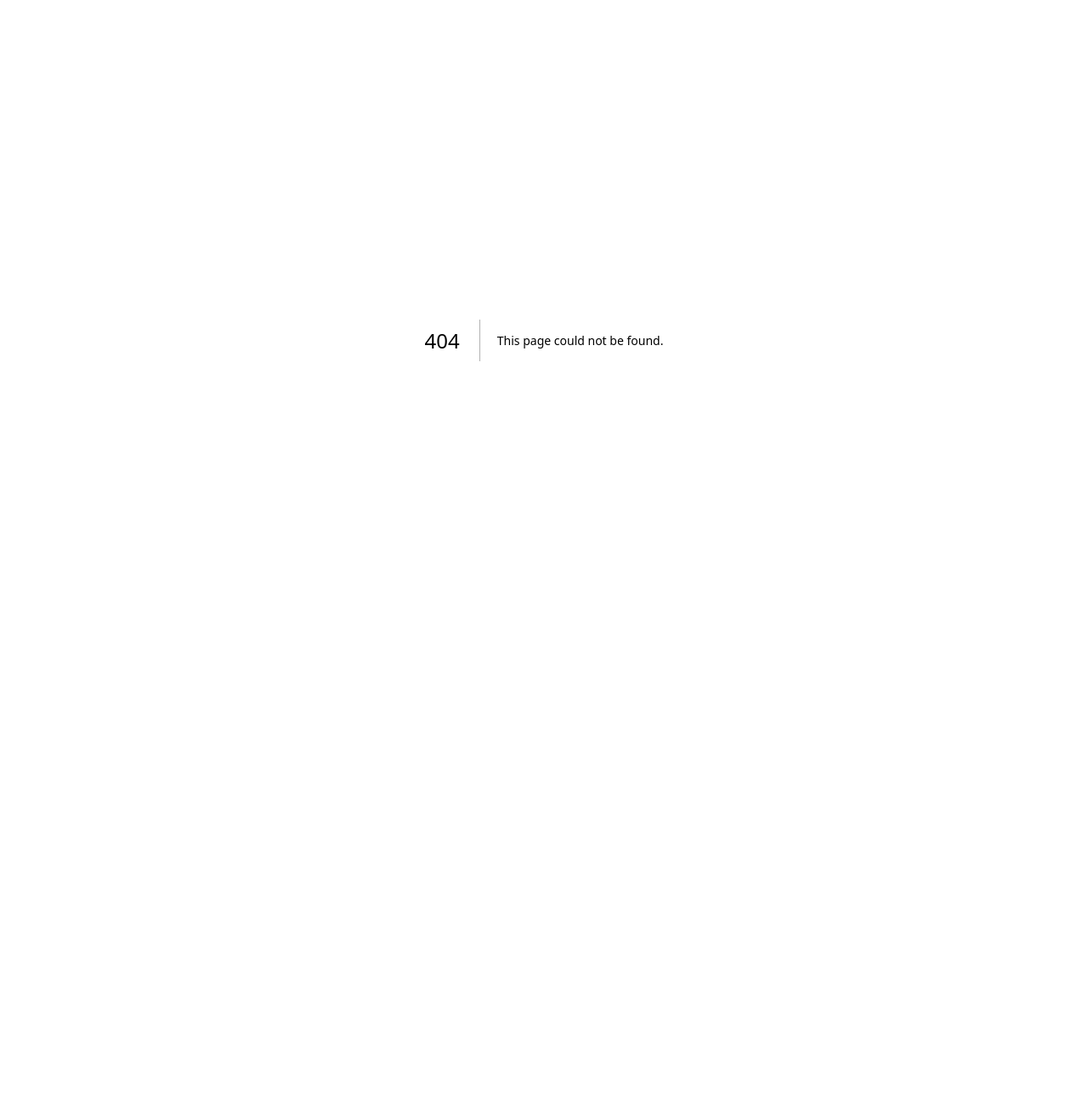
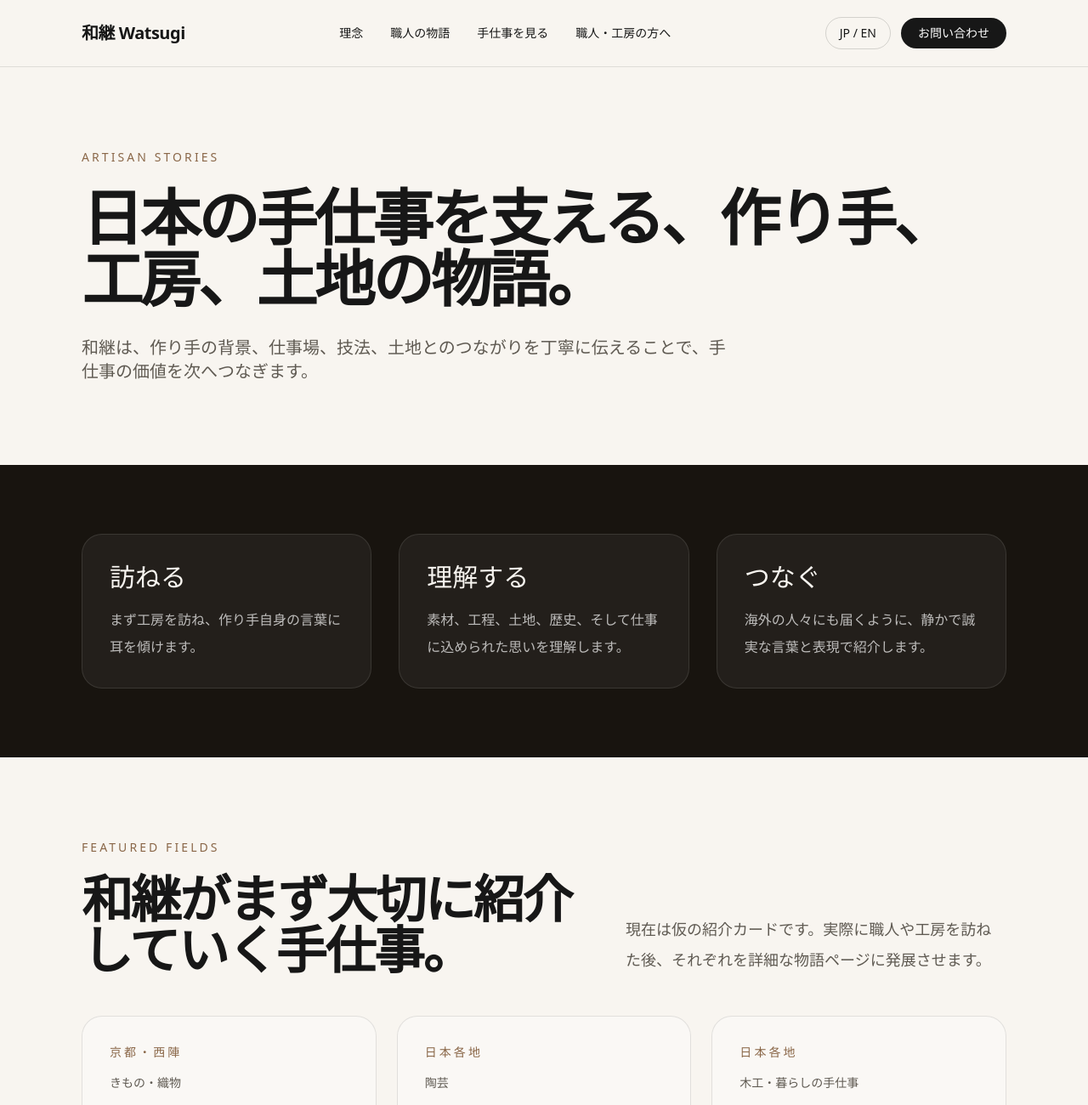
Before and after one commit to Watsugi/watsugi-website, a Next.js app: page /jp/artisans in a window 1280 px wide. Before the commit this address had no page. Shown: the top 1300 px of the page at 85% size. Before the commit the page ends 800 px from the top, so only its background shows below. Built offline with nearby package versions, Linux system fonts and the light colour scheme.

Commit message:
Add Japanese artisan page

```diff
--- /dev/null
+++ b/app/jp/artisans/page.tsx
@@ -0,0 +1,139 @@
+export default function JapaneseArtisansPage() {
+  return (
+    <main className="min-h-screen bg-[#F8F5F0] text-[#171717]">
+      <header className="sticky top-0 z-50 flex items-center justify-between border-b border-black/10 bg-[#F8F5F0]/90 px-8 py-5 backdrop-blur md:px-16 lg:px-24">
+        <a href="/jp" className="text-xl font-semibold tracking-tight">和継 Watsugi</a>
+        <nav className="hidden items-center gap-8 text-sm md:flex">
+          <a href="/jp#philosophy">理念</a>
+          <a href="/jp/artisans">職人の物語</a>
+          <a href="/jp#discover">手仕事を見る</a>
+          <a href="/jp#for-artisans">職人・工房の方へ</a>
+        </nav>
+        <div className="flex items-center gap-3">
+          <a className="rounded-full border border-black/15 px-4 py-2 text-sm" href="/artisans">JP / EN</a>
+          <a className="rounded-full bg-[#171717] px-5 py-2 text-sm text-white" href="mailto:hello@watsugi.co.jp">お問い合わせ</a>
+        </div>
+      </header>
+
+      <section className="px-8 py-24 md:px-16 lg:px-24">
+        <div className="mx-auto max-w-7xl">
+          <p className="mb-6 text-sm tracking-[0.22em] text-[#8A6748]">ARTISAN STORIES</p>
+          <h1 className="max-w-5xl text-5xl font-semibold leading-[1.08] tracking-[-0.05em] md:text-7xl">
+            日本の手仕事を支える、作り手、工房、土地の物語。
+          </h1>
+          <p className="mt-8 max-w-3xl text-lg leading-9 text-[#5F5A52] md:text-xl">
+            和継は、作り手の背景、仕事場、技法、土地とのつながりを丁寧に伝えることで、手仕事の価値を次へつなぎます。
+          </p>
+        </div>
+      </section>
+
+      <section className="border-y border-black/10 bg-[#18140F] px-8 py-20 text-[#F8F5F0] md:px-16 lg:px-24">
+        <div className="mx-auto grid max-w-7xl gap-8 md:grid-cols-3">
+          <Principle title="訪ねる" text="まず工房を訪ね、作り手自身の言葉に耳を傾けます。" />
+          <Principle title="理解する" text="素材、工程、土地、歴史、そして仕事に込められた思いを理解します。" />
+          <Principle title="つなぐ" text="海外の人々にも届くように、静かで誠実な言葉と表現で紹介します。" />
+        </div>
+      </section>
+
+      <section className="px-8 py-24 md:px-16 lg:px-24">
+        <div className="mx-auto max-w-7xl">
+          <div className="mb-12 flex flex-col justify-between gap-6 md:flex-row md:items-end">
+            <div>
+              <p className="mb-5 text-sm tracking-[0.22em] text-[#8A6748]">FEATURED FIELDS</p>
+              <h2 className="max-w-4xl text-4xl font-semibold leading-tight tracking-[-0.04em] md:text-6xl">
+                和継がまず大切に紹介していく手仕事。
+              </h2>
+            </div>
+            <p className="max-w-md text-lg leading-9 text-[#5F5A52]">
+              現在は仮の紹介カードです。実際に職人や工房を訪ねた後、それぞれを詳細な物語ページに発展させます。
+            </p>
+          </div>
+
+          <div className="grid gap-6 md:grid-cols-3">
+            <ArtisanCard
+              field="きもの・織物"
+              place="京都・西陣"
+              title="絹、刺繍、織、細部に宿る洗練された技。"
+              text="きもの、織物、刺繍、染め、布に関わる職人や工房の紹介に適した分野です。"
+            />
+            <ArtisanCard
+              field="陶芸"
+              place="日本各地"
+              title="土、火、かたち、地域性から生まれる表現。"
+              text="用と美を併せ持つ器や造形を生み出す陶芸家、窯元、工房の紹介に適しています。"
+            />
+            <ArtisanCard
+              field="木工・暮らしの手仕事"
+              place="日本各地"
+              title="長く使うために、時間をかけて形にする仕事。"
+              text="木工、家具、漆に関わる仕事、暮らしに寄り添う道具の紹介に適しています。"
+            />
+          </div>
+        </div>
+      </section>
+
+      <section className="bg-[#EEE8DE] px-8 py-24 md:px-16 lg:px-24">
+        <div className="mx-auto grid max-w-7xl gap-12 lg:grid-cols-[0.9fr_1.1fr]">
+          <div>
+            <p className="mb-5 text-sm tracking-[0.22em] text-[#8A6748]">PROFILE FORMAT</p>
+            <h2 className="text-4xl font-semibold leading-tight tracking-[-0.04em] md:text-6xl">
+              職人紹介には、丁寧な型が必要です。
+            </h2>
+          </div>
+          <div className="grid gap-4">
+            {[
+              "作り手・工房名",
+              "地域と分野",
+              "人としての物語",
+              "素材と工程",
+              "代表的な作品",
+              "購入・相談・協業方法"
+            ].map((item, index) => (
+              <div key={item} className="flex items-center gap-5 rounded-2xl border border-black/10 bg-white/35 p-5">
+                <span className="text-sm tracking-[0.2em] text-[#8A6748]">0{index + 1}</span>
+                <span className="text-lg">{item}</span>
+              </div>
+            ))}
+          </div>
+        </div>
+      </section>
+
+      <section className="px-8 py-24 md:px-16 lg:px-24">
+        <div className="mx-auto max-w-7xl rounded-[2rem] bg-[#11141A] p-10 text-[#F8F5F0] md:p-16">
+          <p className="mb-5 text-sm tracking-[0.22em] text-[#B89B7B]">NEXT STORY</p>
+          <h2 className="max-w-4xl text-4xl font-semibold leading-tight tracking-[-0.04em] md:text-6xl">
+            最初の職人訪問を、物語として記録する準備ができました。
+          </h2>
+          <p className="mt-8 max-w-2xl text-lg leading-9 text-white/70">
+            最初に紹介する職人や工房が決まれば、このページを個別プロフィールへの入口として育てていきます。
+          </p>
+        </div>
+      </section>
+
+      <footer className="flex flex-col gap-3 border-t border-black/10 px-8 py-8 text-sm text-[#5F5A52] md:flex-row md:justify-between md:px-16 lg:px-24">
+        <span>© 2026 和継 Watsugi</span>
+        <a href="/jp">トップページへ戻る</a>
+      </footer>
+    </main>
+  )
+}
+
+function Principle({ title, text }: { title: string; text: string }) {
+  return (
+    <div className="rounded-3xl border border-white/10 bg-white/5 p-8">
+      <h2 className="mb-4 text-3xl font-medium">{title}</h2>
+      <p className="leading-8 text-white/70">{text}</p>
+    </div>
+  )
+}
+
+function ArtisanCard({ field, place, title, text }: { field: string; place: string; title: string; text: string }) {
+  return (
+    <article className="rounded-3xl border border-black/10 bg-white/35 p-8">
+      <p className="mb-4 text-sm tracking-[0.22em] text-[#8A6748]">{place}</p>
+      <p className="mb-16 text-sm text-[#5F5A52]">{field}</p>
+      <h3 className="mb-5 text-2xl font-medium leading-tight">{title}</h3>
+      <p className="leading-8 text-[#5F5A52]">{text}</p>
+    </article>
+  )
+}
```
